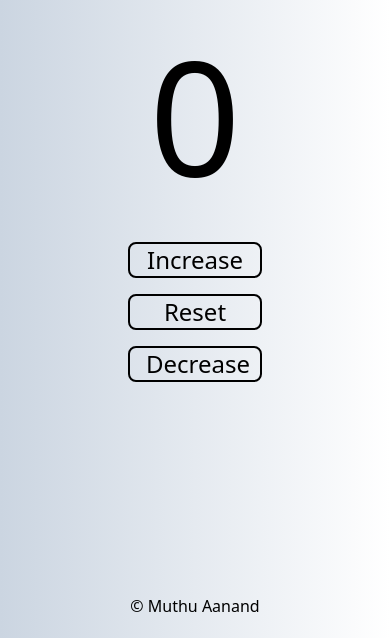
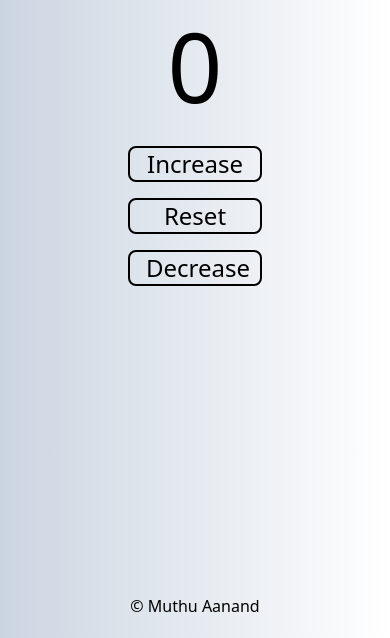
Before and after one commit to majestymewtwo/Counter, a website built with Vite: page index.html in a window 390 px wide. Shown: the part 206-844 px from the top of the page. Built offline with nearby package versions, Linux system fonts and the light colour scheme.

Commit message:
changed counter size

```diff
--- a/index.html
+++ b/index.html
@@ -12,7 +12,7 @@
 </head>
 <body class="px-32 py-40 bg-gradient-to-r from-slate-300 to-white">
     <h1 class="text-center text-4xl font-extrabold">Counter</h1>
-    <div class="counter text-center text-[10rem]">
+    <div class="counter text-center text-[6rem] md:text-[10rem]">
         <h1>
             0
         </h1>
```
